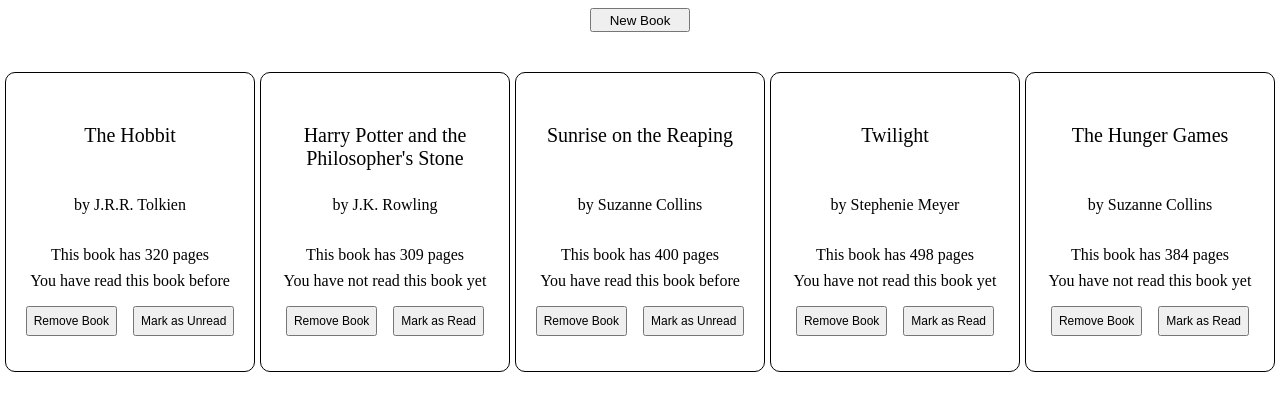
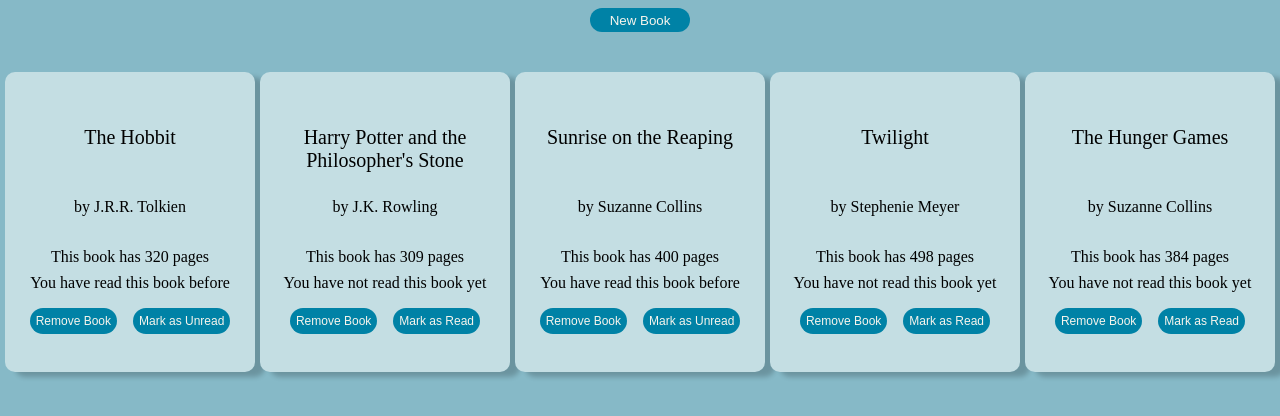
Before and after one commit to fguzman717/library, a plain HTML site: page index.html in a window 1280 px wide. Drawn offline with Linux system fonts and the light colour scheme.

Commit message:
Added Some Styling to Improve Visuals

```diff
--- a/styles.css
+++ b/styles.css
@@ -4,8 +4,18 @@
   box-sizing: border-box;
 }
 
+body {
+  background-color: #86b9c7;
+}
+
+.book-card,
+.form-container {
+  background-color: #c4dee3;
+  box-shadow: 10px 5px 5px rgba(0, 0, 0, 0.2);
+  border: none;
+}
+
 .book-card {
-  border: 1px solid black;
   border-radius: 10px;
   height: 300px;
   width: 250px;
@@ -13,6 +23,19 @@
   flex-direction: column;
   justify-content: center;
   align-items: center;
+  transition: transform 0.3s;
+}
+
+.book-card:hover {
+  transform: scale(1.05);
+}
+
+button {
+  border: none;
+  border-radius: 1rem;
+  background-color: #0082a6;
+  color: #f7f5ed;
+  cursor: pointer;
 }
 
 .book-title {
@@ -68,7 +91,6 @@
 .form-container {
   margin: auto;
   padding: 1.5rem;
-  border: 1px solid black;
   border-radius: 10px;
 }
 
```
